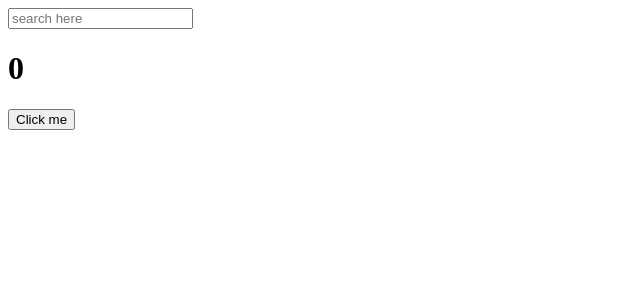
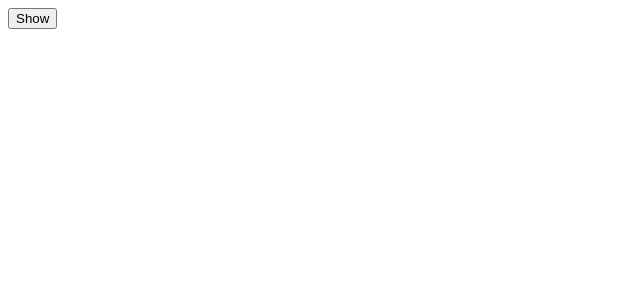
Before and after one commit to arida0511/reactJS, a React (Create React App) app in the folder react-for-beginners/: page / in a window 1280 px wide. Shown: the top 300 px of the page, without its empty margins (0-640 px from the left). Built offline with nearby package versions, Linux system fonts and the light colour scheme.

Commit message:
complete cleanup

```diff
--- a/react-for-beginners/src/App.js
+++ b/react-for-beginners/src/App.js
@@ -1,28 +1,20 @@
 import { useState, useEffect } from "react";
 
+function Hello() {
+  useEffect(() => {
+    console.log("hi");
+    return () => console.log("bye");
+  }, []);
+  return <h1>Hello</h1>;
+}
+
 function App() {
-  const [counter, setValue] = useState(0);
-  const [keyword, setKeyword] = useState("");
-  const onClick = () => setValue((prev) => prev + 1);
-  const onChange = (event) => setKeyword(event.target.value);
-  useEffect(() => {
-    console.log("only once");
-  }, []);
-  useEffect(() => {
-    if (keyword !== "" && keyword.length > 5) {
-      console.log("search for", keyword);
-    }
-  }, [keyword]);
+  const [showing, setShowing] = useState(false);
+  const onClick = () => setShowing((prev) => !prev);
   return (
     <div>
-      <input
-        value={keyword}
-        onChange={onChange}
-        type="text"
-        placeholder="search here"
-      />
-      <h1>{counter}</h1>
-      <button onClick={onClick}>Click me</button>
+      {showing ? <Hello /> : null}
+      <button onClick={onClick}>{showing ? "Hide" : "Show"}</button>
     </div>
   );
 }
```
